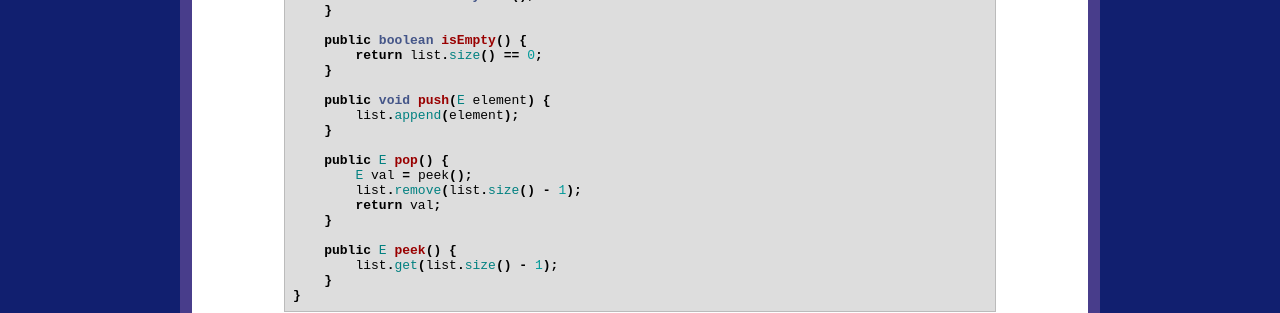
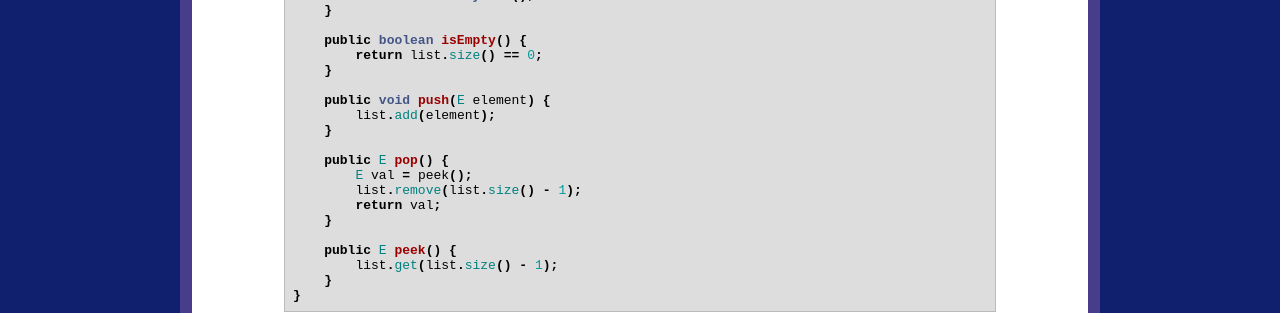
Before and after one commit to ycpcs/cs201-spring2020, a Jekyll site: the page built from lectures/lecture18.md, in a window 1280 px wide and 1400 px high, scrolled down 2624 px. Shown: the part 152-465 px from the top of the window. Built offline with Jekyll 4.4.1, drawn with Linux system fonts in a browser that asks for light colours.

Commit message:
update lecture 18
update lecture 18

```diff
--- a/lectures/lecture18.md
+++ b/lectures/lecture18.md
@@ -127,7 +127,7 @@ public class MyStack<E> implements Stack<E> {
     }
 
     public void push(E element) {
-        list.append(element);
+        list.add(element);
     }
 
     public E pop() {
@@ -190,7 +190,7 @@ public class MyQueue<E> implements Queue<E> {
     }
 
     public void add(E element) {
-        list.addFirst(element);
+        list.add(element);
     }
 
     public E remove() {
```
